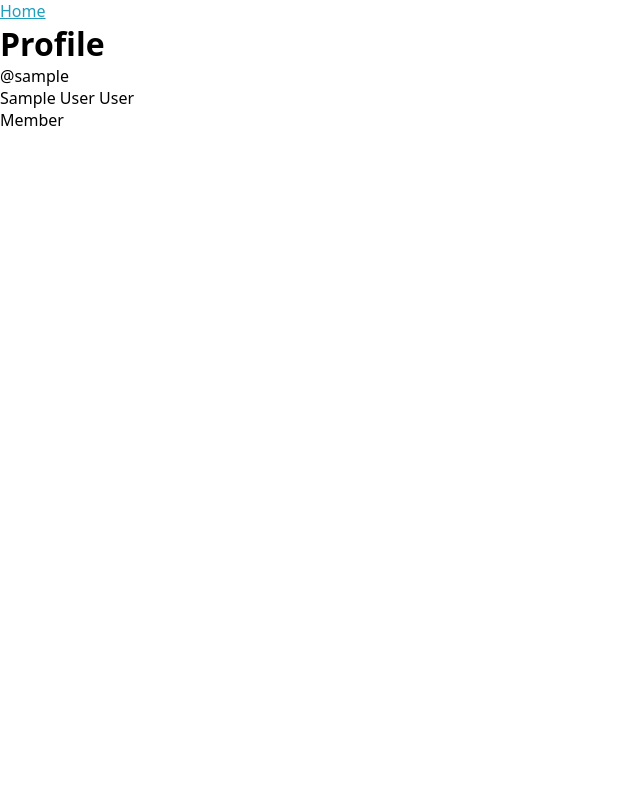
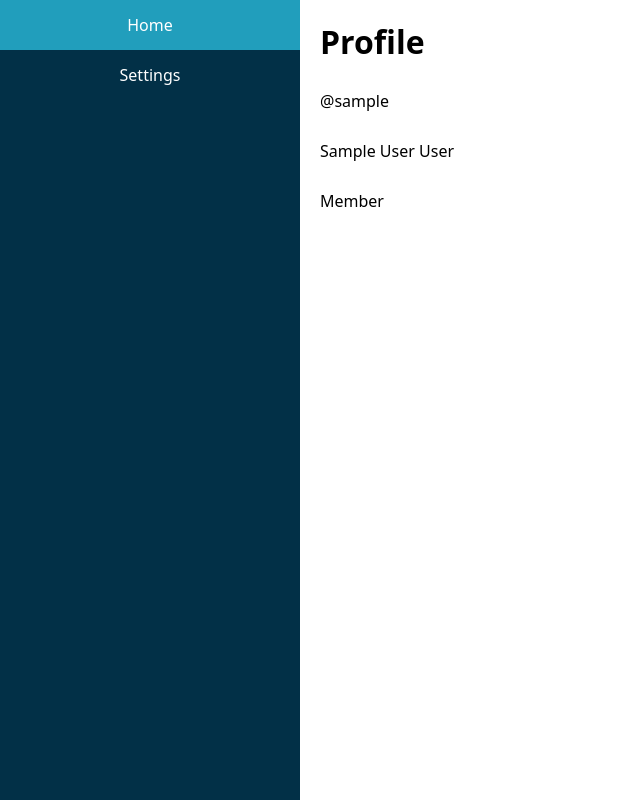
Before and after one commit to davmedeiros/members-only, a Node server app: a page that uses views/profile.pug in a window 1280 px wide. Shown: the whole page, without its empty margins (0-640 px from the left). Run offline with Node 20, Linux system fonts and the light colour scheme; a user stored in the database is signed in; tables that the repository leaves empty hold one stand-in row (values such as "Sample post"); some libraries are stand-ins or nearby versions.

Commit message:
Style panel layout

```diff
--- a/public/stylesheets/panel.css
+++ b/public/stylesheets/panel.css
@@ -0,0 +1,36 @@
+body {
+  display: grid;
+  grid-template-columns: 300px auto;
+}
+
+aside {
+  background-color: var(--color-gamma);
+  display: grid;
+  grid-auto-rows: 50px;
+}
+
+aside > a,
+aside > a:visited {
+  text-decoration: none;
+  color: white;
+  display: grid;
+  place-items: center;
+  transition: background-color 0.5s ease;
+}
+
+aside > a:hover {
+  background-color: var(--color-beta);
+}
+
+main {
+  display: grid;
+  padding: 20px;
+  grid-template-rows: 50px 1fr 100px;
+  gap: 20px;
+}
+
+.user-info {
+  display: grid;
+  grid-auto-rows: 40px;
+  gap: 10px;
+}
--- a/views/profile.pug
+++ b/views/profile.pug
@@ -1,10 +1,12 @@
 extends panel_layout
 
 block panel
+  if currentUser && !currentUser.is_member && currentUser.username === user.username
+    a(href=`/become-member/${currentUser._id}`) Become Member
+  a(href=`/settings/${currentUser.username}`) Settings
 block content
   h1= title
-  p @#{user.username}
-  p= user.full_name
-  p= user.is_member ? 'Member' : 'Visitor'
-  if currentUser && !currentUser.is_member && currentUser.username === user.username
-    a(href=`/become-member/${currentUser._id}`) Become Member
+  .user-info
+    p @#{user.username}
+    p= user.full_name
+    p= user.is_member ? 'Member' : 'Visitor'
```
